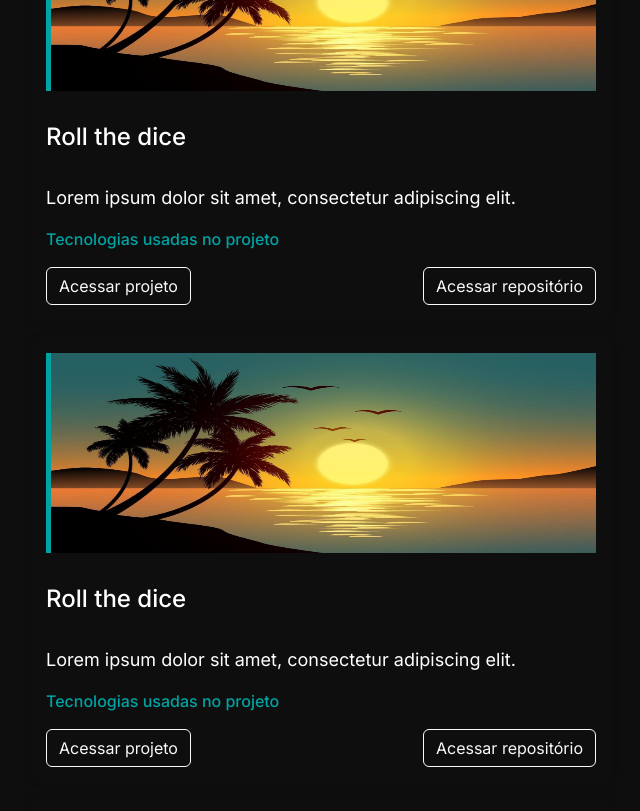
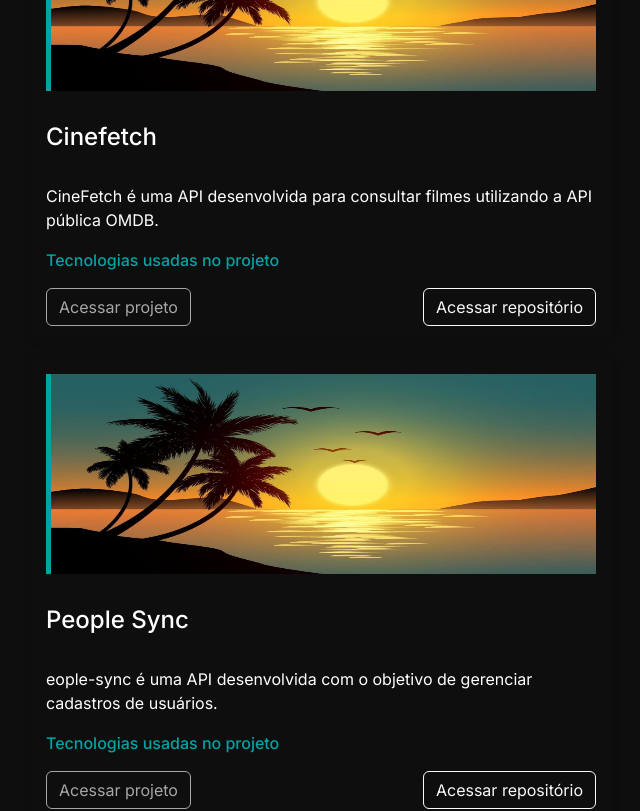
Before and after one commit to MurilloMorgado/Portfolio_site, an Angular app: page /home in a window 1280 px wide. Shown: the part 1560-2371 px from the top of the page, without its empty margins (62-702 px from the left). Built offline with nearby package versions, Linux system fonts and the light colour scheme; a web font is replaced by a local one.

Commit message:
ajuste do tamanho no texto dos projetos e inserindo a rota dos links dos projetos

```diff
--- a/public/data/projetos.json
+++ b/public/data/projetos.json
@@ -2,86 +2,94 @@
   "secao": "Projetos",
   "projetos": [
     {
-      "titulo": "Roll the dice",
+      "titulo": "Cinefetch",
       "imagem": {
         "src": "img-provi.jpg",
         "alt": ""
       },
-      "descricao": "Lorem ipsum dolor sit amet, consectetur adipiscing elit.",
+      "descricao": "CineFetch é uma API desenvolvida para consultar filmes utilizando a API pública OMDB.",
       "tecnologias": "Tecnologias usadas no projeto",
       "botoes": [
         {
           "texto": "Acessar projeto",
           "tipo": "button",
-          "classe": "btn btn-outline-light"
+          "classe": "btn btn-outline-light",
+          "link": ""
         },
         {
           "texto": "Acessar repositório",
           "tipo": "button",
-          "classe": "btn btn-outline-light"
+          "classe": "btn btn-outline-light",
+          "link": "https://github.com/MurilloMorgado/cinefetch"
         }
       ]
     },
     {
-      "titulo": "Roll the dice",
+      "titulo": "People Sync",
       "imagem": {
         "src": "img-provi.jpg",
         "alt": ""
       },
-      "descricao": "Lorem ipsum dolor sit amet, consectetur adipiscing elit.",
+      "descricao": "eople-sync é uma API desenvolvida com o objetivo de gerenciar cadastros de usuários.",
       "tecnologias": "Tecnologias usadas no projeto",
       "botoes": [
         {
           "texto": "Acessar projeto",
           "tipo": "button",
-          "classe": "btn btn-outline-light"
+          "classe": "btn btn-outline-light",
+          "link": ""
         },
         {
           "texto": "Acessar repositório",
           "tipo": "button",
-          "classe": "btn btn-outline-light"
+          "classe": "btn btn-outline-light",
+          "link": "https://github.com/MurilloMorgado/people-sync"
         }
       ]
     },
     {
-      "titulo": "Roll the dice",
+      "titulo": "Web Pokedex",
       "imagem": {
         "src": "img-provi.jpg",
         "alt": ""
       },
-      "descricao": "Lorem ipsum dolor sit amet, consectetur adipiscing elit.",
+      "descricao": "Web-Pokedex é um projeto usando apenas o front com objetivo de aprimoramento da responsividade.",
       "tecnologias": "Tecnologias usadas no projeto",
       "botoes": [
         {
           "texto": "Acessar projeto",
           "tipo": "button",
-          "classe": "btn btn-outline-light"
+          "classe": "btn btn-outline-light",
+          "link": "https://murillomorgado.github.io/Web-Pokedex/anime"
         },
         {
           "texto": "Acessar repositório",
           "tipo": "button",
-          "classe": "btn btn-outline-light"
+          "classe": "btn btn-outline-light",
+          "link": "https://github.com/MurilloMorgado/Web-Pokedex"
         }
       ]
     },
     {
-      "titulo": "Roll the dice",
+      "titulo": "Smart Market",
       "imagem": {
         "src": "img-provi.jpg",
         "alt": ""
       },
-      "descricao": "Lorem ipsum dolor sit amet, consectetur adipiscing elit.",
+      "descricao": "Smart Market e um projeto em desenvolvimento com front, back e banco com o objetivo de gerenciar compras do mês.",
       "tecnologias": "Tecnologias usadas no projeto",
       "botoes": [
         {
           "texto": "Acessar projeto",
           "tipo": "button",
-          "classe": "btn btn-outline-light"
+          "classe": "btn btn-outline-light",
+          "link": ""
         },
         {
           "texto": "Acessar repositório",
           "tipo": "button",
-          "classe": "btn btn-outline-light"
+          "classe": "btn btn-outline-light",
+          "link": "https://github.com/MurilloMorgado/smart-market"
         }
       ]
     }
--- a/src/app/models/projeto.ts
+++ b/src/app/models/projeto.ts
@@ -2,6 +2,7 @@ export interface Botao {
   texto: string;
   tipo: string;
   classe: string;
+  link: string;
 }
 
 export interface Imagem {
--- a/src/app/views/home/home.css
+++ b/src/app/views/home/home.css
@@ -96,6 +96,10 @@ h4 {
 .section-four {
   min-height: 500px;
   padding: 25px 10px;
+
+  .texto{
+    font-size: 16px;
+  }
 
   .projeto-botoes p {
     margin: 2px;
--- a/src/app/views/home/home.html
+++ b/src/app/views/home/home.html
@@ -107,7 +107,9 @@
         <p class="texto">{{ projeto.descricao }}</p>
         <p class="tecnologias">{{ projeto.tecnologias }}</p>
         <div class="custom-flex between projeto-botoes">
-          <button *ngFor="let btn of projeto.botoes" [type]="btn.tipo" [class]="btn.classe">
+          <button *ngFor="let btn of projeto.botoes" [type]="btn.tipo" (click)="abrirLink(btn.link)"
+            [class]="btn.classe" [disabled]="!btn.link"
+            [title]="btn.link ? '' : 'Em breve! Projeto ainda não publicado.'">
             {{ btn.texto }}
           </button>
         </div>
--- a/src/app/views/home/home.ts
+++ b/src/app/views/home/home.ts
@@ -67,6 +67,12 @@ export class Home implements OnInit {
     window.open('https://github.com/MurilloMorgado', '_blank');
   }
 
+  abrirLink(link: string | undefined): void {
+    if (link) {
+      window.open(link, '_blank');
+    }
+  }
+
   baixarCurriculo() {
     const pdfUrl = 'curriculoMurillo.pdf';
     const link = document.createElement('a');
```
